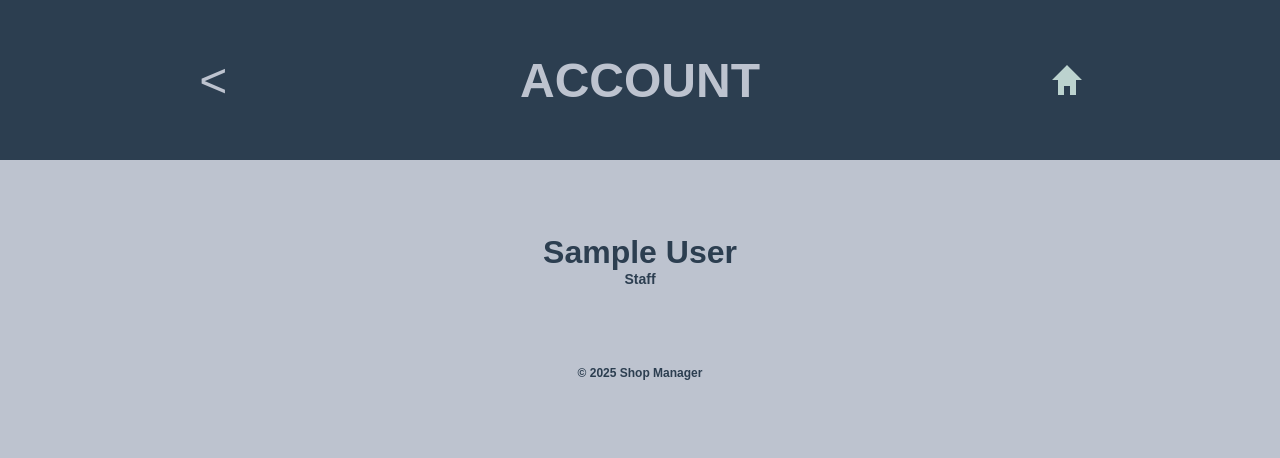
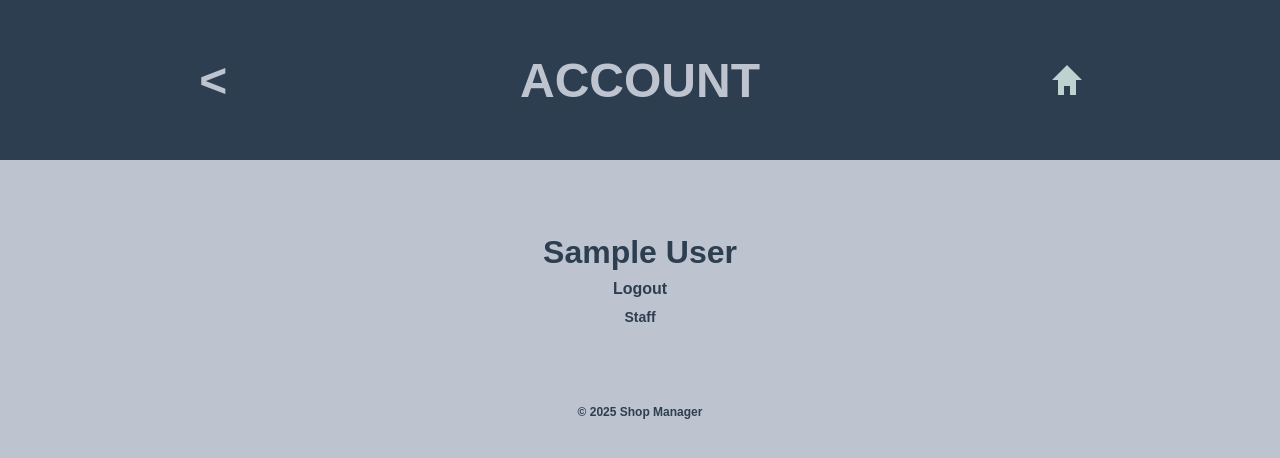
Before and after one commit to Ashkantvn/shop-manager, a Django app: page /accounts/profile/ in a window 1280 px wide. Shown: the top 458 px of the page. Run offline with Django 5.2, Linux system fonts and the light colour scheme; the visitor is signed in with stand-in values (Sample User, id 1); parts of the project's set-up code (start-up, migrations or seed data) failed here and were passed over.

Commit message:
Update global style and use update link in profile page

```diff
--- a/core/static/css/global.css
+++ b/core/static/css/global.css
@@ -31,13 +31,18 @@ button:hover{
 }
 
 /* a styles */
-a{
-    text-decoration: none;
+nav>a{
     color:#BDC3CF;
     width: 48px;
     font-size: 48px;
     display: flex;
     justify-content: center;
+}
+a{
+    font-weight: bold;
+    display: inline-block;
+    color:#2C3E50;
+    text-decoration: none;
 }
 a:hover{
     cursor: pointer;
--- a/core/templates/accounts/profile.html
+++ b/core/templates/accounts/profile.html
@@ -24,13 +24,14 @@
     {% if profile.manager %}
 
         <h1 class="profile-h1">{{ profile.manager }}</h1>
+        <a class="profile-h3" href='{% url "app-accounts:logout" %}'> Logout </a>
 
         {# Show all workers informations #}
         <h4 class="profile-h4">Staff</h4>
         <div class="profile-workers-list">
             {% for worker in profile.workers %}
             <div class="worker-card">
-                <h3 class="profile-h3">{{worker}}</h3>
+                <a class="profile-h3" href="{% url 'app-accounts:update' worker.user.user_slug %}">{{worker}}</a>
 
                 {# Show all working times #}
                 <h4 class="profile-h4"> {{worker}}'s working times </h4>
```
